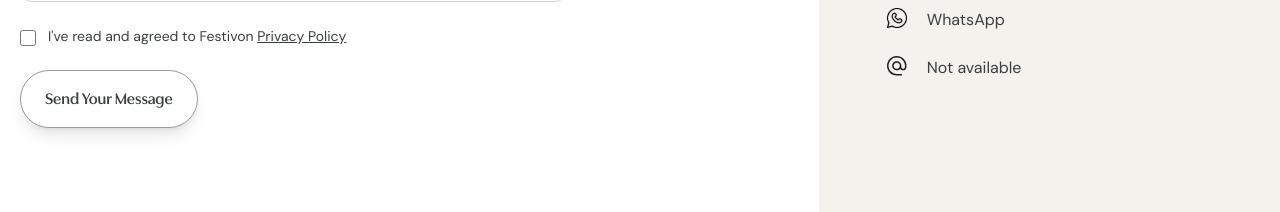
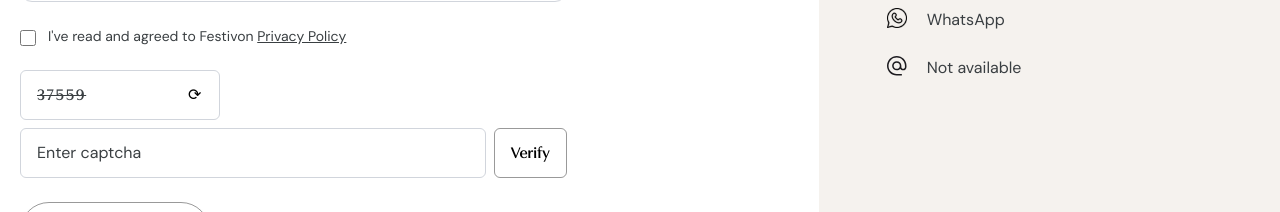
Before and after one commit to teamlead-glitch/maximillian-frontend, a Next.js app: page /contact in a window 1280 px wide. Shown: the part 588-800 px from the top of the page. Built offline with nearby package versions, Linux system fonts and the light colour scheme; no server answers; a web font is replaced by a local one.

Commit message:
loder and captcha added

```diff
--- /dev/null
+++ b/src/components/Captcha.tsx
@@ -0,0 +1,139 @@
+"use client";
+import React, { useCallback, useEffect, useState } from "react";
+import { toast } from "react-toastify";
+import { Check } from "lucide-react";
+
+type SimpleCaptchaProps = {
+  onVerify: (verified: boolean) => void;
+  resetTrigger: number; // 👈 new
+};
+
+export default function SimpleCaptcha({
+  onVerify,
+  resetTrigger,
+}: SimpleCaptchaProps) {
+  const [captcha, setCaptcha] = useState<number>(0);
+  const [input, setInput] = useState("");
+  const [error, setError] = useState("");
+  const [isVerified, setIsVerified] = useState(false);
+
+const generateCaptcha = useCallback(() => {
+  const random = Math.floor(10000 + Math.random() * 90000);
+  setCaptcha(random);
+  setInput("");
+  setError("");
+  setIsVerified(false);
+}, []);
+
+  // Generate captcha on mount + when parent resets
+  useEffect(() => {
+  // eslint-disable-next-line react-hooks/set-state-in-effect
+  generateCaptcha();
+}, [generateCaptcha, resetTrigger]);
+
+  const handleVerify = () => {
+    if (Number(input) !== captcha) {
+      setError("Captcha does not match");
+      setIsVerified(false);
+      onVerify(false);
+      return;
+    }
+
+    setError("");
+    setIsVerified(true);
+    onVerify(true);
+    toast.success("Captcha verified");
+  };
+
+  return (
+    <>
+      {/* Captcha display */}
+     <div className="flex flex-col gap-2 ">
+
+    {/* CAPTCHA DISPLAY */}
+    <div className="
+      flex justify-between items-center
+      border border-gray-300
+      rounded-md
+      px-4 py-3
+      bg-transparent
+      text-(--color-secondary)
+      font-my-font-semibold
+      tracking-widest
+      select-none
+      w-50
+    ">
+      <span className="line-through">{captcha}</span>
+
+      <button
+        type="button"
+        onClick={generateCaptcha}
+        className="
+          text-black
+          hover:text-(--color-secondary)
+          transition
+        "
+        title="Refresh captcha"
+      >
+        ⟳
+      </button>
+    </div>
+
+
+    {/* INPUT + VERIFY */}
+    <div className="flex gap-2 items-center">
+
+      <input
+        type="text"
+        placeholder="Enter captcha"
+        value={input}
+        onChange={(e) => setInput(e.target.value)}
+        disabled={isVerified}
+        className="
+          w-full
+          bg-transparent
+          border border-gray-300
+          rounded-md
+          px-4 py-3
+          placeholder:text-(--color-secondary)
+          focus:outline-none focus:border-gray-500
+        "
+        style={{color:"black"}}
+      />
+
+      {!isVerified ? (
+        <button
+          type="button"
+          onClick={handleVerify}
+          className="
+            px-4 py-3
+            border border-black/40
+            rounded-md
+            text-black
+            font-my-font-semibold
+            transition-all duration-300
+            hover:bg-black/40 hover:text-white
+          "
+        >
+          Verify
+        </button>
+      ) : (
+        <div className="
+          text-green-600
+          flex items-center gap-1
+          font-my-font-semibold
+        ">
+          <Check size={18} /> Verified
+        </div>
+      )}
+
+    </div>
+
+    {error && (
+      <p className="text-red-500 text-xs">{error}</p>
+    )}
+
+  </div>
+    </>
+  );
+}
--- a/src/components/contactpage/Addressform.tsx
+++ b/src/components/contactpage/Addressform.tsx
@@ -5,6 +5,7 @@ import { apiService } from "@/services/api";
 import { ContactEnquiryResponse, FormErrors, Formtypes, SettingsResponse } from "@/types/addressformTypes";
 import { useEffect, useState } from "react";
 import { toast, ToastContainer } from "react-toastify";
+import SimpleCaptcha from "../Captcha";
 
 
 
@@ -12,6 +13,12 @@ export default function AddressForm() {
 
     //settings api
     const [settings, setSettings] = useState<SettingsResponse | null>(null);
+    //loader
+    const [loading, setLoading] = useState(false);
+
+      //for captcha validation
+const [isCaptchaVerified, setIsCaptchaVerified] = useState(false);
+const [captchaResetKey, setCaptchaResetKey] = useState(0);
 
 
     const [formData, setFormData] = useState<Formtypes>({
@@ -99,10 +106,18 @@ export default function AddressForm() {
     const handleSubmit = async (e: React.FormEvent) => {
   e.preventDefault();
 
+  if (loading) return; // 🔥 extra safety (prevents double click)
   // form validation
   if (!validate()) return;
+  if (!isCaptchaVerified) {
+    toast.error("Please verify captcha before submitting");
+    return;
+  }
 
   try {
+
+      setLoading(true); // ⭐ start loader
+
     const payload = {
       name: `${formData.title} ${formData.name}`.trim(),
       phone: formData.mobile,
@@ -129,6 +144,8 @@ export default function AddressForm() {
         message: "",
         is_agreed: false,
       });
+      setIsCaptchaVerified(false);
+        setCaptchaResetKey((prev) => prev + 1); // 🔄 refresh captcha
 
     } else {
       toast.error(res.message || "Something went wrong"); // ✅ fixed syntax
@@ -140,6 +157,8 @@ export default function AddressForm() {
 
     // ✅ show backend validation error
     toast.error( "Failed to send. Please try again!");
+  }finally {
+    setLoading(false); // ⭐ stop loader
   }
 };
 
@@ -373,10 +392,14 @@ useEffect(() => {
                                             </a>
                                         </span>
                                     </label>
+                                      {/* Captcha number */}
+                          <SimpleCaptcha onVerify={setIsCaptchaVerified}  resetTrigger={captchaResetKey} />
+
 
                                     {/* Button */}
                                     <button
                                         type="submit"
+                                         disabled={loading}
                                         className="
 relative overflow-hidden
 text-(--color-secondary)
@@ -395,9 +418,18 @@ before:bg-gradient-to-r
 before:from-transparent before:via-black/40 before:to-transparent
 before:transition-transform before:duration-700
 hover:before:translate-x-full hover:text-white
+min-w-[190px]
 "
                                     >
-                                        Send Your Message
+                                         {loading ? (
+                                            <p className="flex justify-center items-center gap-2">
+
+                                            Sending....
+                                            <span className="inline-block animate-spin h-4 w-4 border-2 border-red-500 border-t-transparent rounded-full"></span>
+                                            </p>
+                                        ) : (
+                                            "Send Your Message"
+                                        )}
                                     </button>
 
                                 </form>
```
